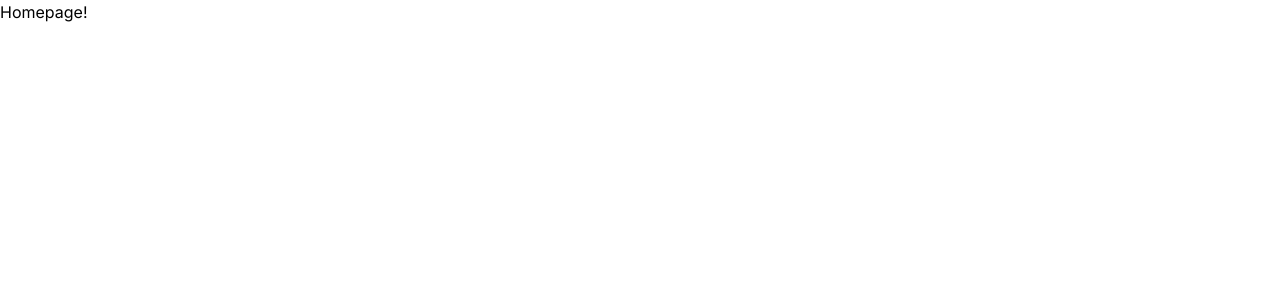
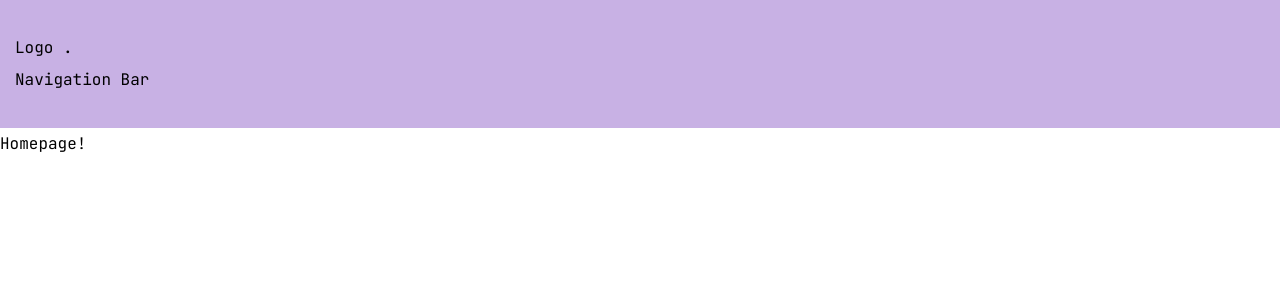
Before and after one commit to EgTechConsult/egytech, a Next.js app: page / in a window 1280 px wide. Shown: the top 300 px of the page. Built offline with nearby package versions, Linux system fonts and the light colour scheme.

Commit message:
WIP Navigation Bar!

```diff
--- a/app/globals.css
+++ b/app/globals.css
@@ -1,3 +1,9 @@
 @tailwind base;
 @tailwind components;
 @tailwind utilities;
+
+@layer base {
+    body {
+        @apply font-primary leading-loose;
+    }
+}
--- a/app/layout.tsx
+++ b/app/layout.tsx
@@ -1,11 +1,17 @@
-import type { Metadata } from "next";
-import { Inter } from "next/font/google";
+import { JetBrains_Mono } from "next/font/google";
 import "./globals.css";
 
-const inter = Inter({ subsets: ["latin"] });
+// Components.
+import Header from "../components/Header";
 
-export const metadata: Metadata = {
-  title: "Create Next App",
+const jetBrainsMono = JetBrains_Mono({
+  subsets: ["latin"],
+  weight: ["100", "200", "300", "400", "500", "600", "700", "800"],
+  variable: "--font-jetBrainsMono",
+});
+
+export const metadata = {
+  title: "EgTech",
   description: "Generated by create next app",
 };
 
@@ -16,7 +22,10 @@ export default function RootLayout({
 }>) {
   return (
     <html lang="en">
-      <body className={inter.className}>{children}</body>
+      <body className={jetBrainsMono.variable}>
+        <Header/>
+        {children}
+        </body>
     </html>
   );
 }
--- /dev/null
+++ b/components/Header.tsx
@@ -0,0 +1,26 @@
+import Link from "next/link";
+import { Button } from "./ui/button";
+
+// Components
+import Nav from "./Nav";
+
+const Header = () => {
+  return (
+    <header className="py-8 xl:py-12 font-primary bg-accent">
+      <div className="container mx-auto">
+        {/* Logo */}
+        <Link href={"/"}>
+          <h1 className="font-primary">
+            Logo <span className="purple">.</span>
+          </h1>
+        </Link>
+        {/* Navigation Bar */}
+        <div className="xl:flex">
+        <Nav />
+        </div>
+      </div>
+    </header>
+  );
+};
+
+export default Header;
--- /dev/null
+++ b/components/Nav.tsx
@@ -0,0 +1,11 @@
+import React from 'react'
+
+const Nav = () => {
+  return (
+    <nav>
+      Navigation Bar
+    </nav>
+  )
+}
+
+export default Nav
--- a/tailwind.config.ts
+++ b/tailwind.config.ts
@@ -12,12 +12,26 @@ const config = {
   theme: {
     container: {
       center: true,
-      padding: "2rem",
-      screens: {
-        "2xl": "1400px",
-      },
+      padding: "15px",
+    },
+    screens: {
+      "2xl": "1400px",
+    },
+    fontFamily: {
+      primary: "var(--font-jetBrainsMono)",
     },
     extend: {
+      colors: {
+        purple: "#532B88",
+        font: {
+          primary: "#F4EFFA",
+          secondary: "#F4EFFA"
+        },
+        accent: {
+          DEFAULT: "#C8B1E4",
+          hover: "#9B72CF"
+        }
+      },
       keyframes: {
         "accordion-down": {
           from: { height: "0" },
```
